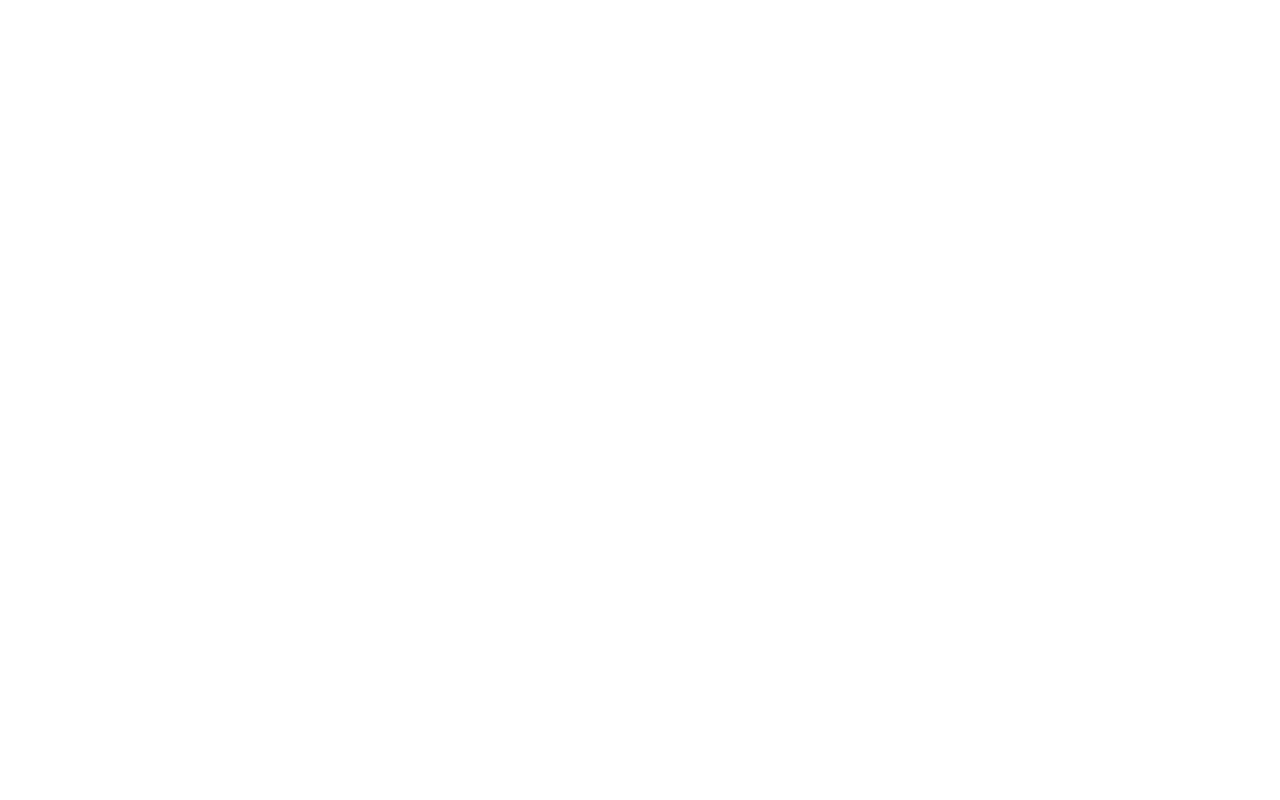
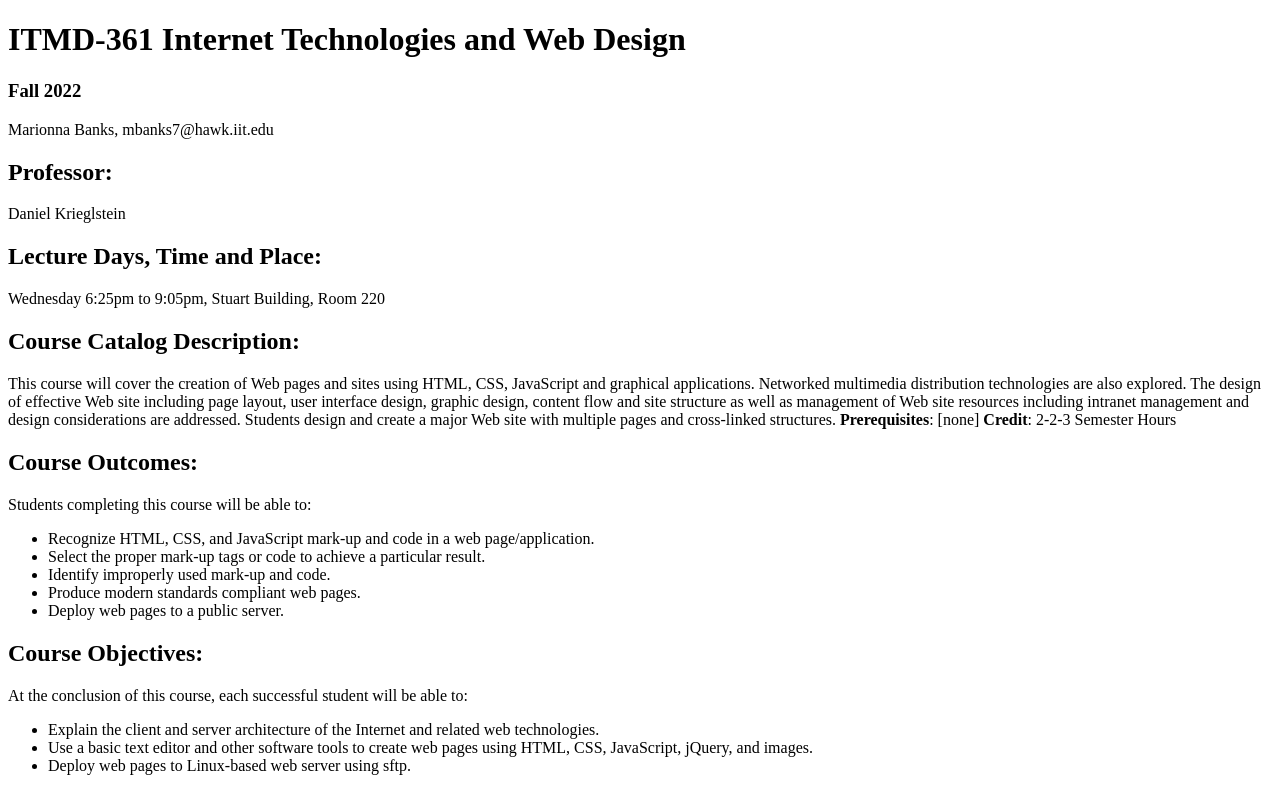
Before and after one commit to MariB203/lab2, a plain HTML site: page index.html in a window 1280 px wide. Drawn offline with Linux system fonts and the light colour scheme.

Commit message:
Update index

```diff
--- a/index.html
+++ b/index.html
@@ -1 +1,34 @@
 <!DOCTYPE html>
+<html lang="en">
+<head>
+    <meta charset="UTF-8">
+    <title>ITMD-361 Internet Technologies and Web Design</title>
+</head>
+<body>
+    <h1>ITMD-361 Internet Technologies and Web Design</h1>
+    <h3>Fall 2022</h3>
+    <p>Marionna Banks, mbanks7@hawk.iit.edu</p>
+    <h2>Professor:</h2>
+    <p>Daniel Krieglstein</p>
+    <h2>Lecture Days, Time and Place:</h2>
+    <p>Wednesday 6:25pm to 9:05pm, Stuart Building, Room 220</p>
+    <h2>Course Catalog Description:</h2>
+    <p>This course will cover the creation of Web pages and sites using HTML, CSS, JavaScript and graphical applications. Networked multimedia distribution technologies are also explored. The design of effective Web site including page layout, user interface design, graphic design, content flow and site structure as well as management of Web site resources including intranet management and design considerations are addressed. Students design and create a major Web site with multiple pages and cross-linked structures. <strong>Prerequisites</strong>: [none] <strong>Credit</strong>: 2-2-3 Semester Hours</p>
+    <h2>Course Outcomes:</h2>
+    <p>Students completing this course will be able to:</p>
+    <ul>
+        <li>Recognize HTML, CSS, and JavaScript mark-up and code in a web page/application.</li>
+        <li>Select the proper mark-up tags or code to achieve a particular result.</li>
+        <li>Identify improperly used mark-up and code.</li>
+        <li>Produce modern standards compliant web pages.</li>
+        <li>Deploy web pages to a public server.</li>
+    </ul>
+    <h2>Course Objectives:</h2>
+    <p>At the conclusion of this course, each successful student will be able to:</p>
+    <ul>
+        <li>Explain the client and server architecture of the Internet and related web technologies.</li>
+        <li>Use a basic text editor and other software tools to create web pages using HTML, CSS, JavaScript, jQuery, and images.</li>
+        <li>Deploy web pages to Linux-based web server using sftp.</li>
+    </ul>
+</body>
+</html>
```
